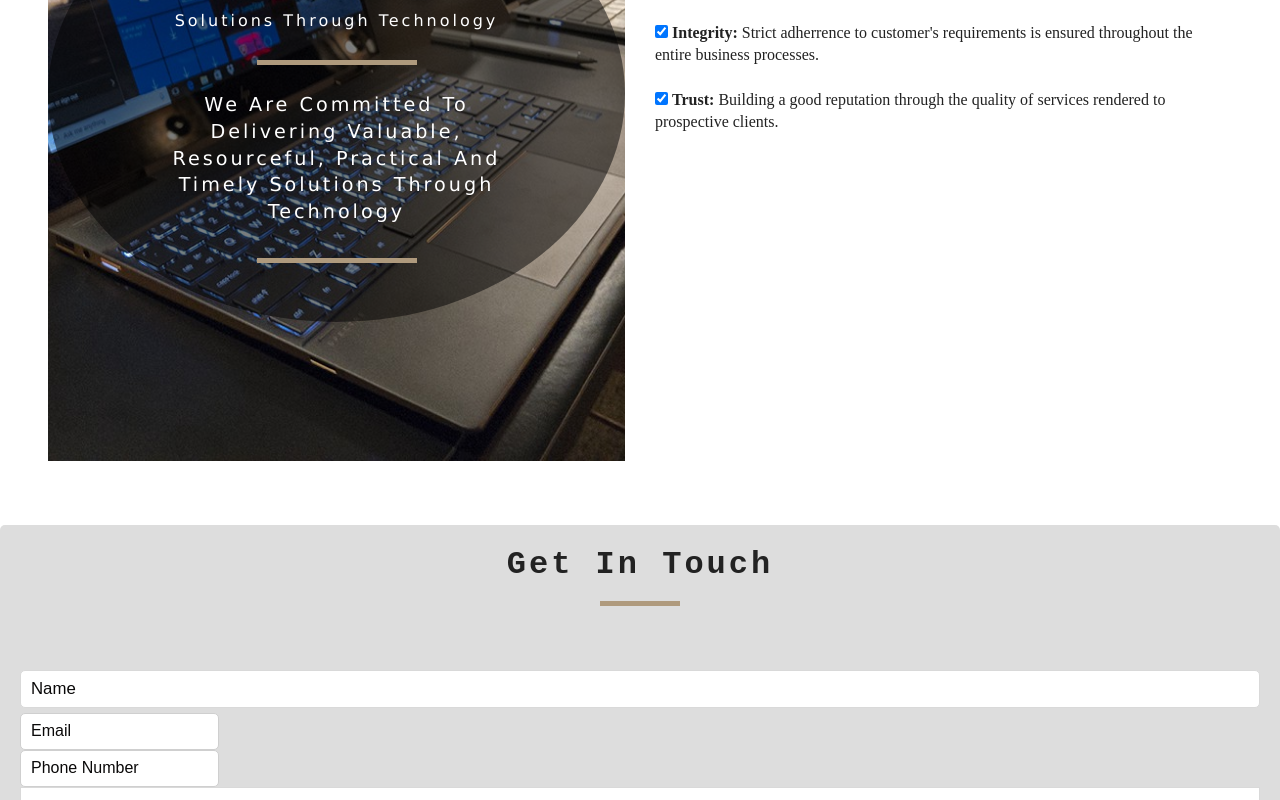
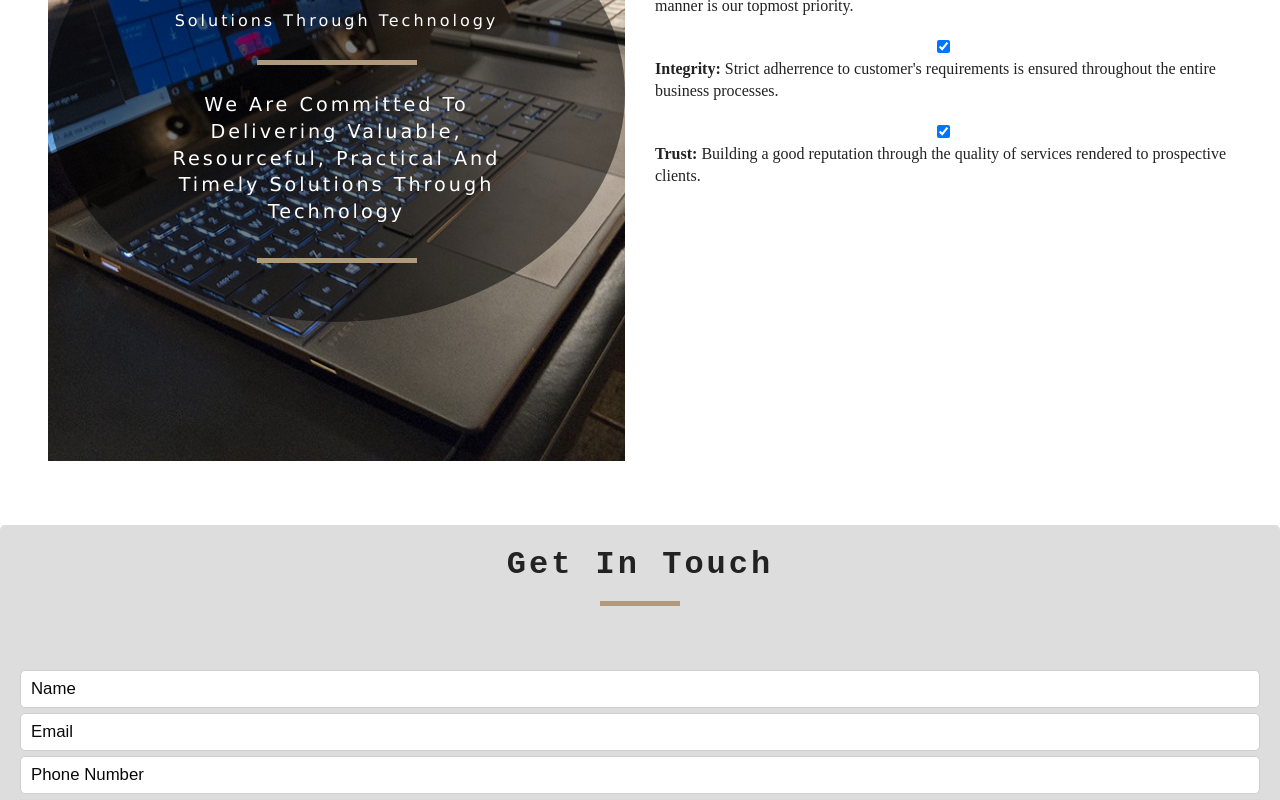
Before and after one commit to benconsult/demo, a React (Create React App) app: page / in a window 1280 px wide. Shown: the part 2020-2820 px from the top of the page. Built offline with nearby package versions, Linux system fonts and the light colour scheme.

Commit message:
demo project1

```diff
--- a/src/App.css
+++ b/src/App.css
@@ -578,7 +578,7 @@ light green: #A3C4BC
 
 }
 
-input[type="text"]{
+input{
   width: 100%;
   border: 1px solid #d9d9d9;
   display: block;
--- a/src/components/Contact.js
+++ b/src/components/Contact.js
@@ -9,22 +9,22 @@ class Form extends Component {
 
         return(
 
-            <div className="formBlock">
-            <Title title="Get In Touch" />
+            <div className="formBlock" name="contact1">
+            <Title title="Get In Touch" name="contact1"/>
 
                 <form className="myform" name="contact" method="post">
                    <input type="hidden" name="form-name" value="contact" />
                     <label>
-                        <input type="text" placeholder="Name"  name="name"/>
+                        <input type="text" placeholder="Name"  name="name" required/>
                     </label>
                     <label>
-                        <input type="email"  placeholder="Email"  name="email"/>
+                        <input type="email"  placeholder="Email"  name="email" required/>
                     </label>
                     <label>
-                        <input type="number" placeholder="Phone Number" name="phoneNumber"/>
+                        <input type="number" placeholder="Phone Number" name="phoneNumber" required/>
                     </label>
                     <label>
-                        <textarea className="messageZone"type="text"  placeholder="Message" name="message"></textarea>
+                        <textarea className="messageZone"type="text"  placeholder="Message" name="message" required></textarea>
                     </label>
                     <br/>
                     <label>
--- a/src/pages/Home.js
+++ b/src/pages/Home.js
@@ -12,9 +12,9 @@ export default function Home () {
     return (
    <>
     <Hero>
-        <Banner  name="home" title="solutions through technology" subtitle="Developing Web & Mobile Solutions">
+        <Banner  name="home" title="solutions through technology" subtitle="Developing Web & Mobile Solutions" >
 
-         <Link className="btn-primary" activeClass="active" to="contact" spy={true} smooth={true} duration={100} >Get In Touch</Link>
+         <Link className="btn-primary" activeClass="active" to="contact1" spy={true} smooth={true} duration={300} >Get In Touch</Link>
 
         </Banner>
     </Hero>
```
